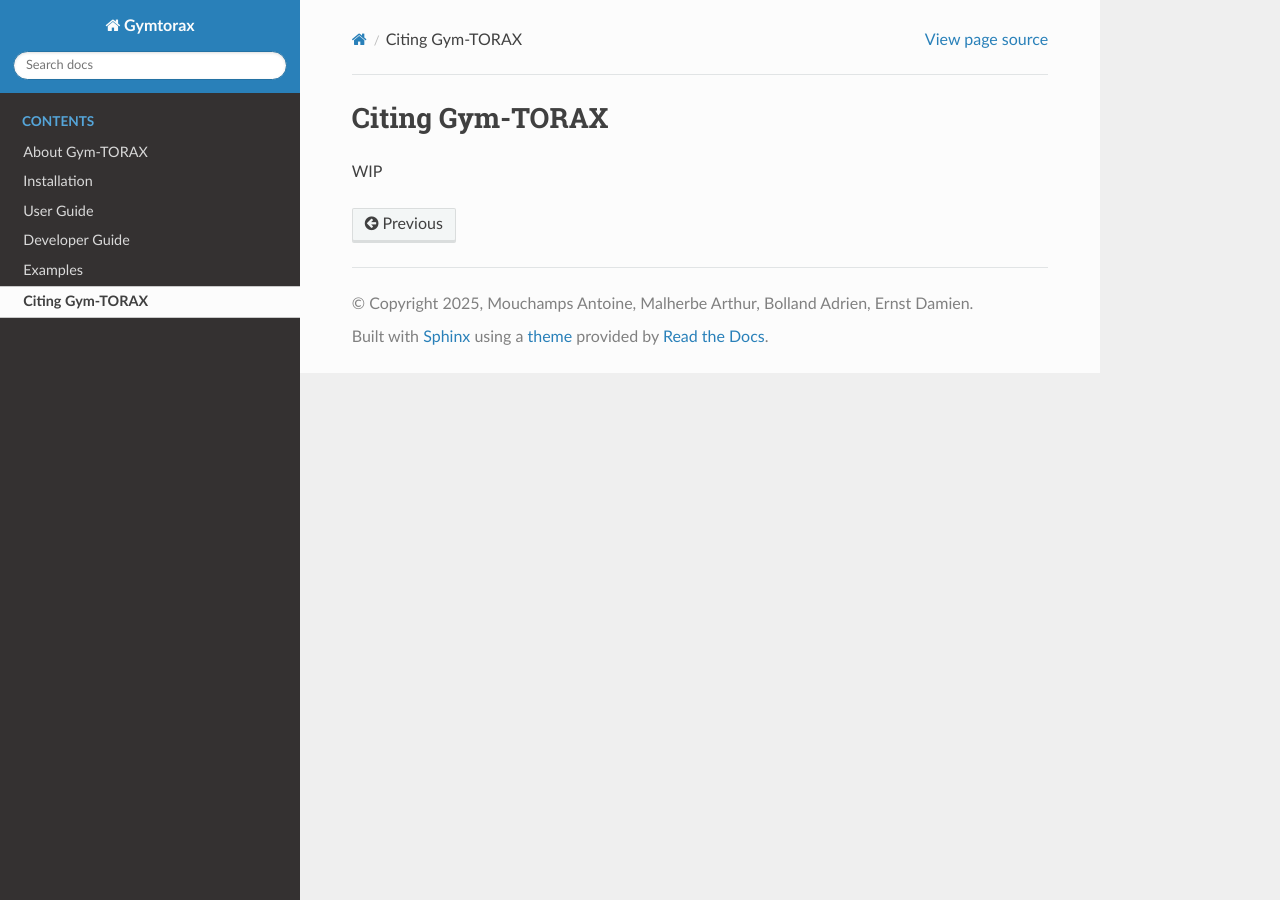
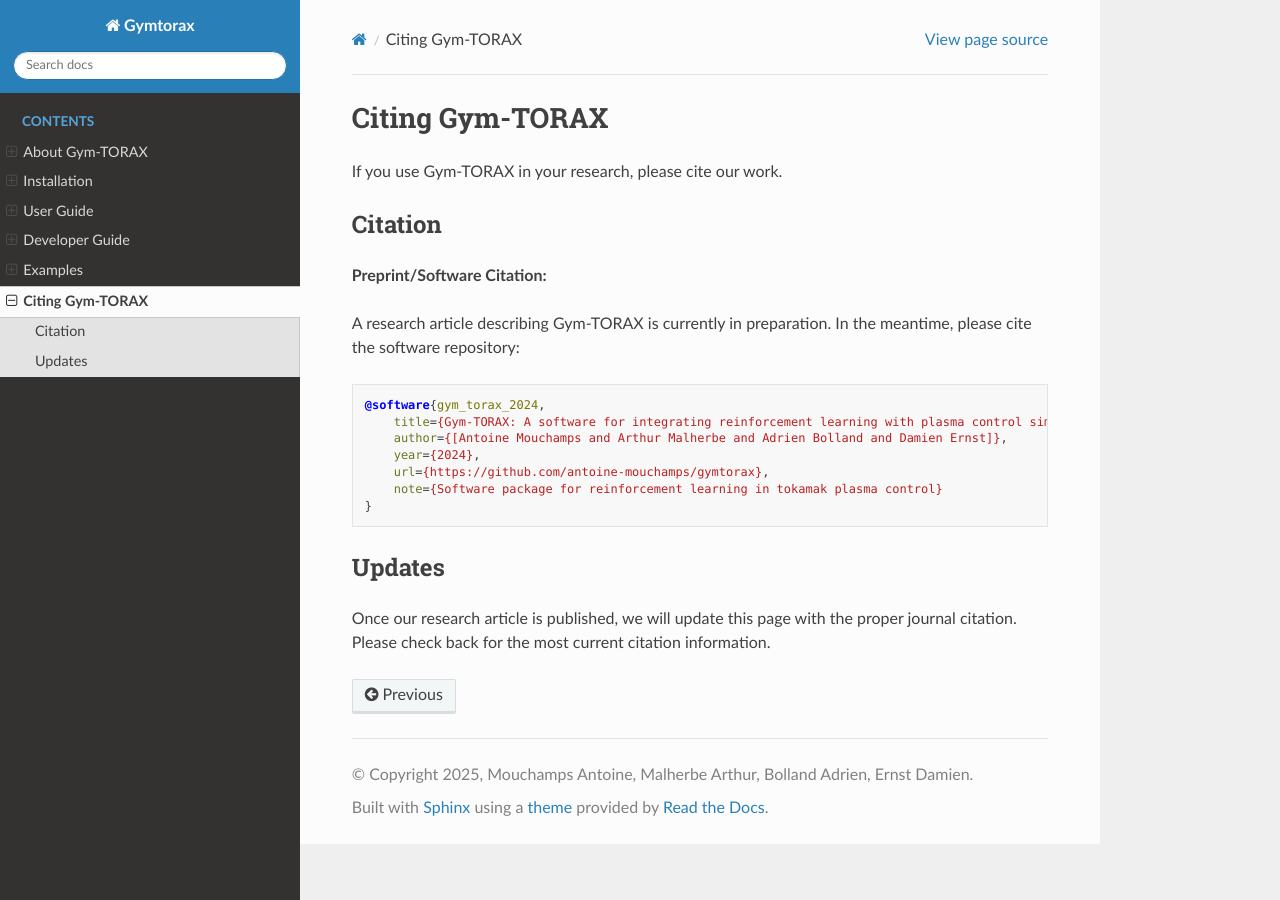
Before and after one commit to antoine-mouchamps/gymtorax, a Sphinx documentation site: the page built from docs/citing.rst, in a window 1280 px wide. Built offline with Sphinx 7.4.7 and the Read the Docs theme 3.1.0, drawn with Linux system fonts in a browser that asks for light colours.

Commit message:
Final configuration + Citing page

```diff
--- a/docs/citing.rst
+++ b/docs/citing.rst
@@ -1,4 +1,26 @@
 Citing Gym-TORAX
 =================
 
-WIP
+If you use Gym-TORAX in your research, please cite our work.
+
+Citation
+--------
+
+**Preprint/Software Citation:**
+
+A research article describing Gym-TORAX is currently in preparation. In the meantime, please cite the software repository:
+
+.. code-block:: bibtex
+
+    @software{gym_torax_2024,
+        title={Gym-TORAX: A software for integrating reinforcement learning with plasma control simulators},
+        author={[Antoine Mouchamps and Arthur Malherbe and Adrien Bolland and Damien Ernst]},
+        year={2024},
+        url={https://github.com/antoine-mouchamps/gymtorax},
+        note={Software package for reinforcement learning in tokamak plasma control}
+    }
+
+Updates
+-------
+
+Once our research article is published, we will update this page with the proper journal citation. Please check back for the most current citation information.
--- a/docs/conf.py
+++ b/docs/conf.py
@@ -87,4 +87,6 @@ numfig = True
 
 html_theme_options = {
     "navigation_depth": 4,
+    "collapse_navigation": False,
+    "titles_only": False,
 }
```
